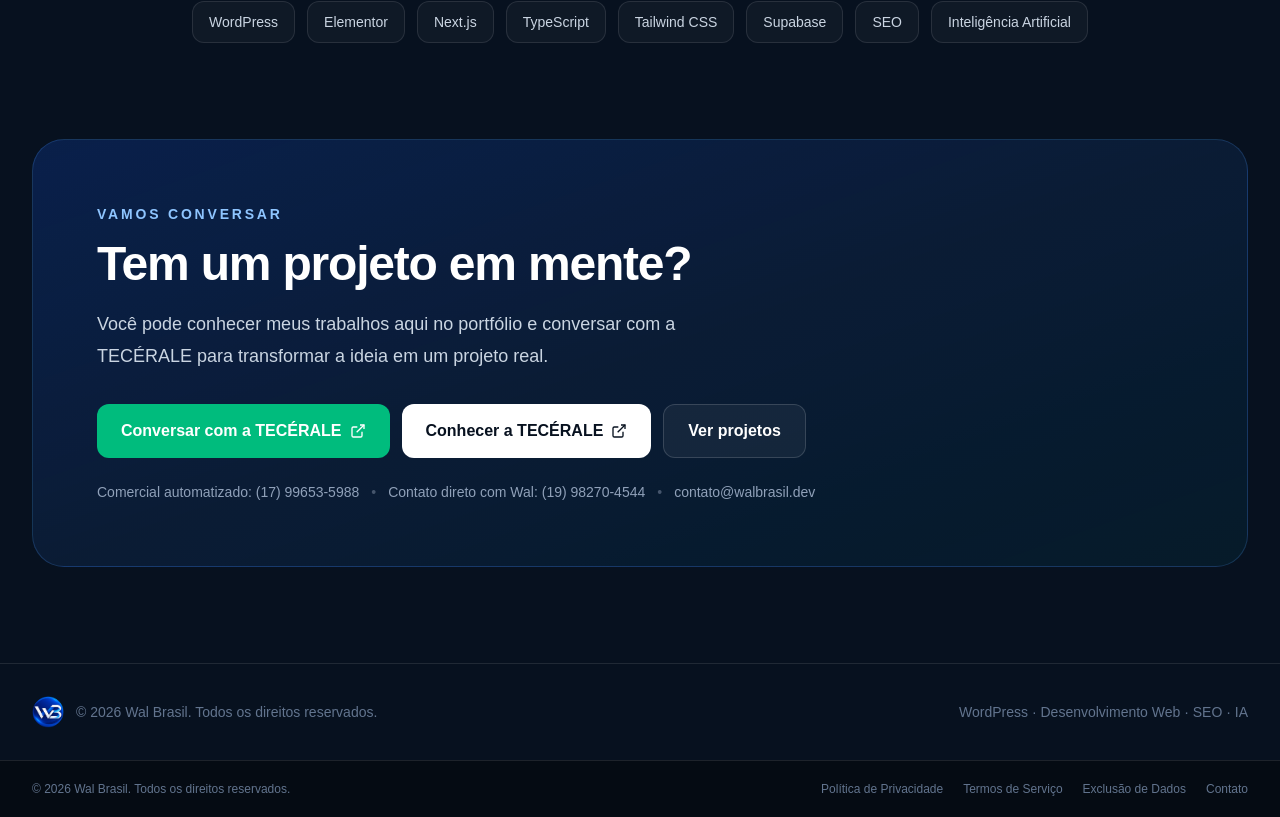
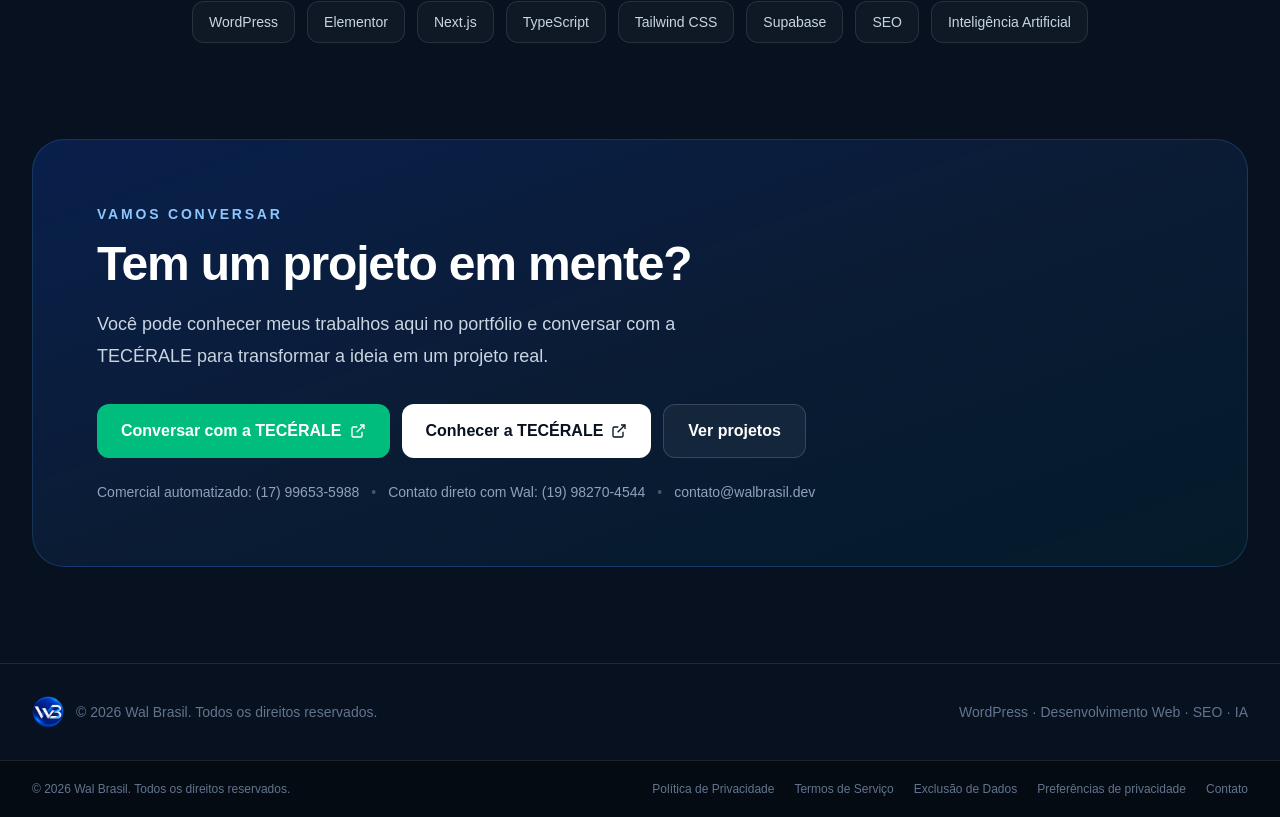
Before and after one commit to waldematica-design/walbrasil-dev, a Next.js app: page / in a window 1280 px wide. Shown: the part 6074-6891 px from the top of the page. Built offline with nearby package versions, Linux system fonts and the light colour scheme.

Commit message:
Adiciona preferências de privacidade no rodapé

```diff
--- a/src/app/components/legal-footer-bar.tsx
+++ b/src/app/components/legal-footer-bar.tsx
@@ -9,6 +9,7 @@
           <Link className="transition hover:text-blue-300" href="/politica-de-privacidade/">Política de Privacidade</Link>
           <Link className="transition hover:text-blue-300" href="/termos-de-servico/">Termos de Serviço</Link>
           <Link className="transition hover:text-blue-300" href="/exclusao-de-dados/">Exclusão de Dados</Link>
+          <a className="transition hover:text-blue-300" href="#privacidade">Preferências de privacidade</a>
           <a className="transition hover:text-blue-300" href="mailto:contato@walbrasil.dev">Contato</a>
         </nav>
       </div>
```
